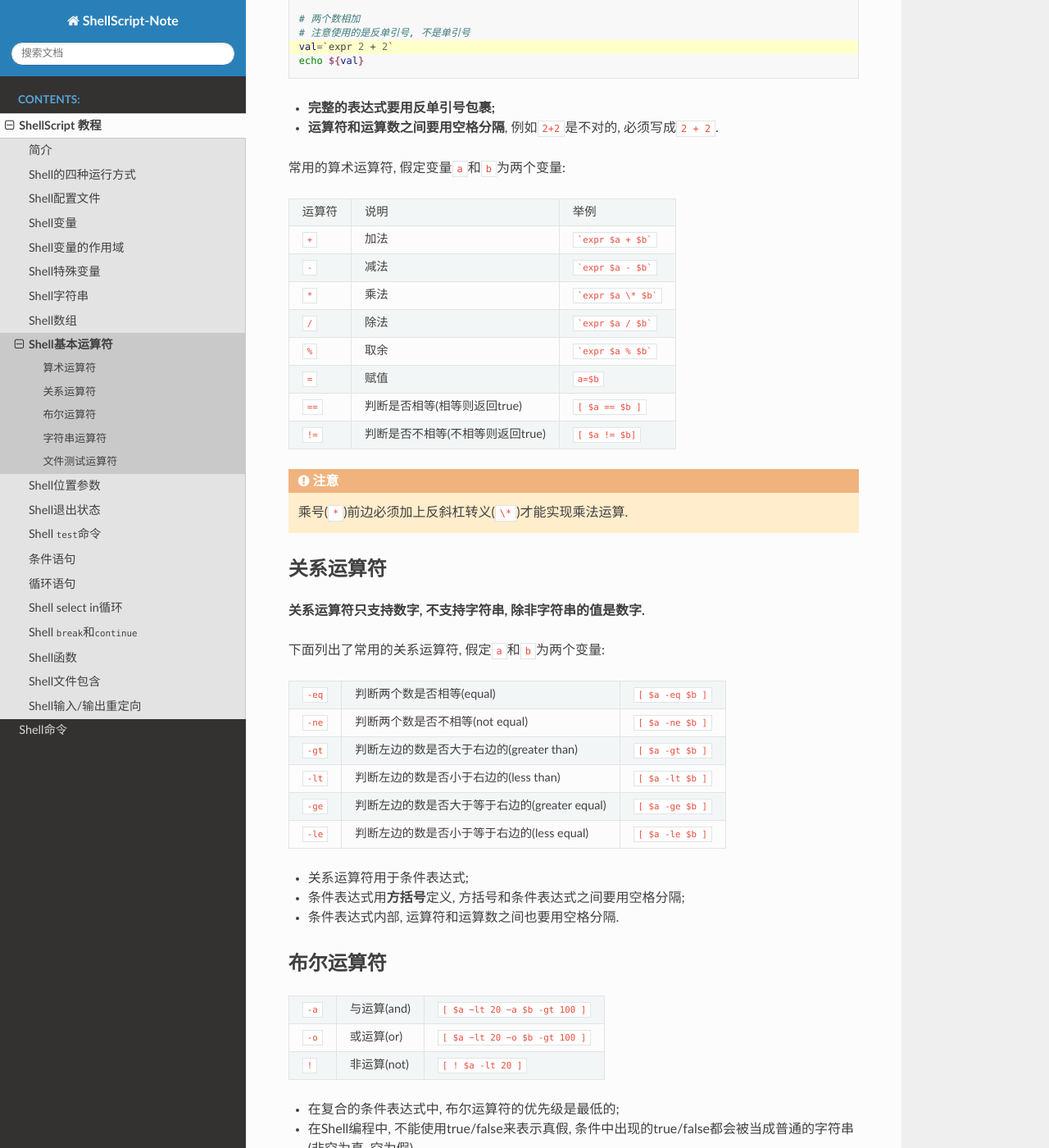
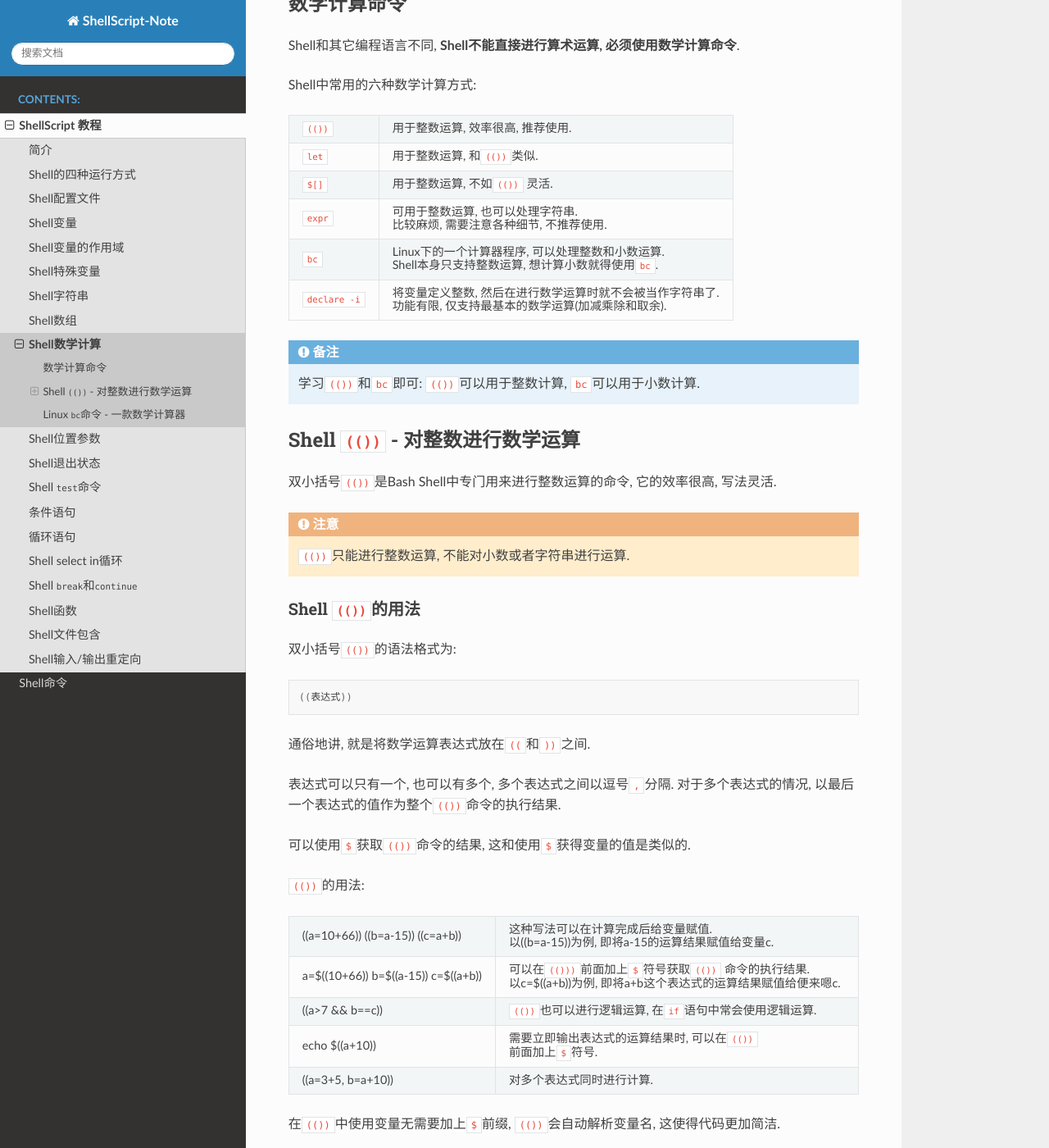
Before and after one commit to My-LearningNotes/ShellScript, a Sphinx documentation site: the page built from source/tutorial/operator.rst, in a window 1280 px wide and 1400 px high, scrolled down 596 px. Shown: the whole window at 82% size. Built offline with Sphinx 7.4.7 and the Read the Docs theme 2.0.0, drawn with Linux system fonts in a browser that asks for light colours; some of the changed text lies outside the part shown.

Commit message:
增加关于Shell数学运算的笔记

````diff
--- a/source/tutorial/operator.rst
+++ b/source/tutorial/operator.rst
@@ -1,136 +1,95 @@
-Shell基本运算符
-===============
+Shell数学计算
+=============
 
-Shell和其他编程语言一样, 支持多种运算符, 包括:
+如果要执行数学计算, 就离不开各种运算符号, 和其它编程语言类似, Shell也有很多算术运算符.
 
--   算术运算符
--   关系运算符
--   布尔运算符
--   字符串运算符
--   文件测试运算符
+========================================   ===================================================
+``+`` ``-``                                加法(或正好), 加法(或负号)
+``*`` ``/`` ``%``                          乘法, 除法, 取余(取模)
+``**``                                     幂运算
+``++`` ``--``                              自增和自减, 可以放在变量的前面也可以放在变量的后面
+``&&`` ``||`` ``!``                        逻辑与, 逻辑或, 逻辑非
+``<`` ``<=`` ``>`` ``>=``                  比较符号
+``==`` ``!=``                              比较符号
+``<<`` ``>>``                              向左移位, 向右移位
+``~`` ``|`` ``&`` ``^``                    按位取反, 按位或, 按为与, 按位异或
+``=`` ``+=`` ``-=`` ``*=`` ``/=`` ``%=``   赋值和复合赋值运算符
+========================================   ===================================================
 
 
-算术运算符
-----------
+数学计算命令
+------------
 
-原生bash不支持简单的数学运算, 但是可以通过其他命令来实现, 例如\ ``awk``\ 和\ ``expr``\ , \ ``expr``\ 最常用.
+Shell和其它编程语言不同, \ **Shell不能直接进行算术运算, 必须使用数学计算命令**\ .
 
-``expr``\ **是一个表达式计算工具, 使用它能完成表达式的求值计算.**
+Shell中常用的六种数学计算方式:
 
-Example:
+============== ===========================================================
+``(())``       用于整数运算, 效率很高, 推荐使用.
+``let``        用于整数运算, 和\ ``(())``\ 类似.
+``$[]``        用于整数运算, 不如\ ``(())`` 灵活.
+``expr``       可用于整数运算, 也可以处理字符串.
 
-.. code-block:: bash
-    :emphasize-lines: 5
+               比较麻烦, 需要注意各种细节, 不推荐使用.
+``bc``         Linux下的一个计算器程序, 可以处理整数和小数运算.
 
-    #!/usr/bin/env bash
+               Shell本身只支持整数运算, 想计算小数就得使用\ ``bc``\ .
+``declare -i`` 将变量定义整数, 然后在进行数学运算时就不会被当作字符串了.
 
-    # 两个数相加
-    # 注意使用的是反单引号, 不是单引号
-    val=`expr 2 + 2`
-    echo ${val}
+               功能有限, 仅支持最基本的数学运算(加减乘除和取余).
+============== ===========================================================
 
--   **完整的表达式要用反单引号包裹;**
--   **运算符和运算数之间要用空格分隔**, 例如\ ``2+2``\ 是不对的, 必须写成\ ``2 + 2``\ .
+.. note::
+
+    学习\ ``(())``\ 和\ ``bc``\ 即可: ``(())``\ 可以用于整数计算, ``bc``\ 可以用于小数计算.
 
 
-常用的算术运算符, 假定变量\ ``a``\ 和\ ``b``\ 为两个变量:
+Shell ``(())`` - 对整数进行数学运算
+-----------------------------------
 
-====== ================================= ==================
-运算符 说明                              举例
-``+``  加法                              ```expr $a + $b```
-``-``  减法                              ```expr $a - $b```
-``*``  乘法                              ```expr $a \* $b```
-``/``  除法                              ```expr $a / $b```
-``%``  取余                              ```expr $a % $b```
-``=``  赋值                              ``a=$b``
-``==`` 判断是否相等(相等则返回true)      ``[ $a == $b ]``
-``!=`` 判断是否不相等(不相等则返回true)  ``[ $a != $b]``
-====== ================================= ==================
+双小括号\ ``(())``\ 是Bash Shell中专门用来进行整数运算的命令, 它的效率很高, 写法灵活.
 
 .. attention::
 
-    乘号(\ ``*``\ )前边必须加上反斜杠转义(\ ``\*``\ )才能实现乘法运算.
+    ``(())``\ 只能进行整数运算, 不能对小数或者字符串进行运算.
 
 
-关系运算符
-----------
+Shell ``(())``\ 的用法
+^^^^^^^^^^^^^^^^^^^^^^
 
-**关系运算符只支持数字, 不支持字符串, 除非字符串的值是数字.**
+双小括号\ ``(())``\ 的语法格式为:
 
-下面列出了常用的关系运算符, 假定\ ``a``\ 和\ ``b``\ 为两个变量:
+.. code-block:: sh
 
-======= ============================================= =================
-``-eq`` 判断两个数是否相等(equal)                     ``[ $a -eq $b ]``
-``-ne`` 判断两个数是否不相等(not equal)               ``[ $a -ne $b ]``
-``-gt`` 判断左边的数是否大于右边的(greater than)      ``[ $a -gt $b ]``
-``-lt`` 判断左边的数是否小于右边的(less than)         ``[ $a -lt $b ]``
-``-ge`` 判断左边的数是否大于等于右边的(greater equal) ``[ $a -ge $b ]``
-``-le`` 判断左边的数是否小于等于右边的(less equal)    ``[ $a -le $b ]``
-======= ============================================= =================
+    ((表达式))
 
--   关系运算符用于条件表达式;
--   条件表达式用\ **方括号**\ 定义, 方括号和条件表达式之间要用空格分隔;
--   条件表达式内部, 运算符和运算数之间也要用空格分隔.
+通俗地讲, 就是将数学运算表达式放在\ ``((``\ 和\ ``))``\ 之间.
+
+表达式可以只有一个, 也可以有多个, 多个表达式之间以逗号\ ``,``\ 分隔.
+对于多个表达式的情况, 以最后一个表达式的值作为整个\ ``(())``\ 命令的执行结果.
+
+可以使用\ ``$``\ 获取\ ``(())``\ 命令的结果, 这和使用\ ``$``\ 获得变量的值是类似的.
+
+``(())``\ 的用法:
+
++-------------------+-------------------------------------------------------------------------+
+| ((a=10+66))       | 这种写法可以在计算完成后给变量赋值.                                     |
+| ((b=a-15))        |                                                                         |
+| ((c=a+b))         | 以((b=a-15))为例, 即将a-15的运算结果赋值给变量c.                        |
++-------------------+-------------------------------------------------------------------------+
+| a=$((10+66))      | 可以在\ ``(()))``\ 前面加上\ ``$``\ 符号获取\ ``(())`` 命令的执行结果.  |
+| b=$((a-15))       |                                                                         |
+| c=$((a+b))        | 以c=$((a+b))为例, 即将a+b这个表达式的运算结果赋值给便来嗯c.             |
++-------------------+-------------------------------------------------------------------------+
+| ((a>7 && b==c))   | ``(())``\ 也可以进行逻辑运算, 在\ ``if``\ 语句中常会使用逻辑运算.       |
++-------------------+-------------------------------------------------------------------------+
+| echo $((a+10))    | 需要立即输出表达式的运算结果时, 可以在\ ``(())``\ 前面加上\ ``$``\ 符号.|
++-------------------+-------------------------------------------------------------------------+
+| ((a=3+5, b=a+10)) | 对多个表达式同时进行计算.                                               |
++-------------------+-------------------------------------------------------------------------+
+
+在\ ``(())``\ 中使用变量无需要加上\ ``$``\ 前缀, ``(())``\ 会自动解析变量名, 这使得代码更加简洁.
 
 
-布尔运算符
-----------
-
-====== =========== ===============================
-``-a`` 与运算(and) ``[ $a −lt 20 −a $b -gt 100 ]``
-``-o`` 或运算(or)  ``[ $a −lt 20 −o $b -gt 100 ]``
-``!``  非运算(not) ``[ ! $a -lt 20 ]``
-====== =========== ===============================
-
--   在复合的条件表达式中, 布尔运算符的优先级是最低的;
--   在Shell编程中, 不能使用true/false来表示真假, 条件中出现的true/false都会被当成普通的字符串(非空为真, 空为假).
-
-Example:
-
-.. code-block:: bash
-
-    if [ false ]
-    then
-        echo "true"
-    else
-        echo "flase"
-    fi
-
-    # 条件中的false作为普通字符串来处理
-    # 非空为真, 所以打印的是"true"
-
-
-字符串运算符
-------------
-
-常用的字符串运算符:
-
-====== ====================================== ================
-``==`` 判断两个字符串是否相等, 相等返回true   ``[ $a == $b ]``
-``!=`` 判断两个字符串是否不等, 不等返回true   ``[ $a != $b ]``
-``-z`` 判断字符串长度是否为0, 为0返回true     ``[ -z $a ]``
-``-n`` 判断字符串长度是否不为0, 不为0返回true ``[ -n $a ]``
-``$``  判断字符串是否为空, 不为空返回true     ``[ $a ]``
-====== ====================================== ================
-
-.. note::
-
-    将值作为条件判断时, 非空为真, 空为假.
-
-
-文件测试运算符
---------------
-
-文件测试运算符用于检测Unix文件的各种属性．
-
-常用的文件测试运算符:
-
-====== ===================================================== ===============
-``-e`` 判断文件(包括目录)是否存在, 如果是, 返回true          ``[ -e file ]``
-``-d`` 判断文件是否是目录, 如果是, 返回true                  ``[ -d file ]``
-``-f`` 判断文件是否是普通文件, 如果是, 返回true              ``[ -f file ]``
-``-r`` 判断文件是否可读, 如果是, 返回true                    ``[ -r file ]``
-``-w`` 判断文件是否可写, 如果是, 返回true                    ``[ -w file ]``
-``-x`` 判断文件是否可执行, 如果是, 返回true                  ``[ -x file ]``
-``-s`` 判断文件是否不为空(文件大小是否大于0), 不为空返回true ``[ -s file ]``
-====== ===================================================== ===============
+Linux ``bc``\ 命令 - 一款数学计算器
+-----------------------------------
````
